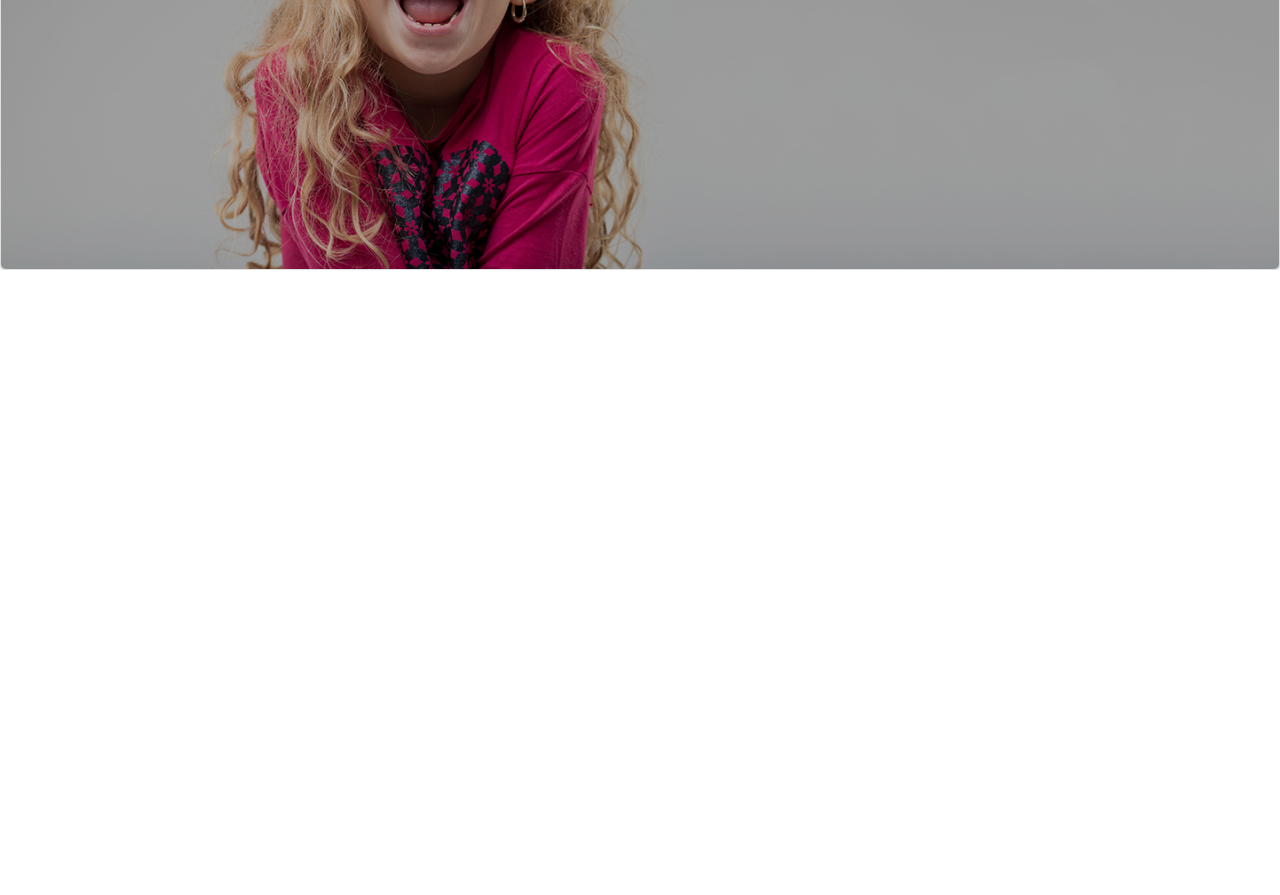
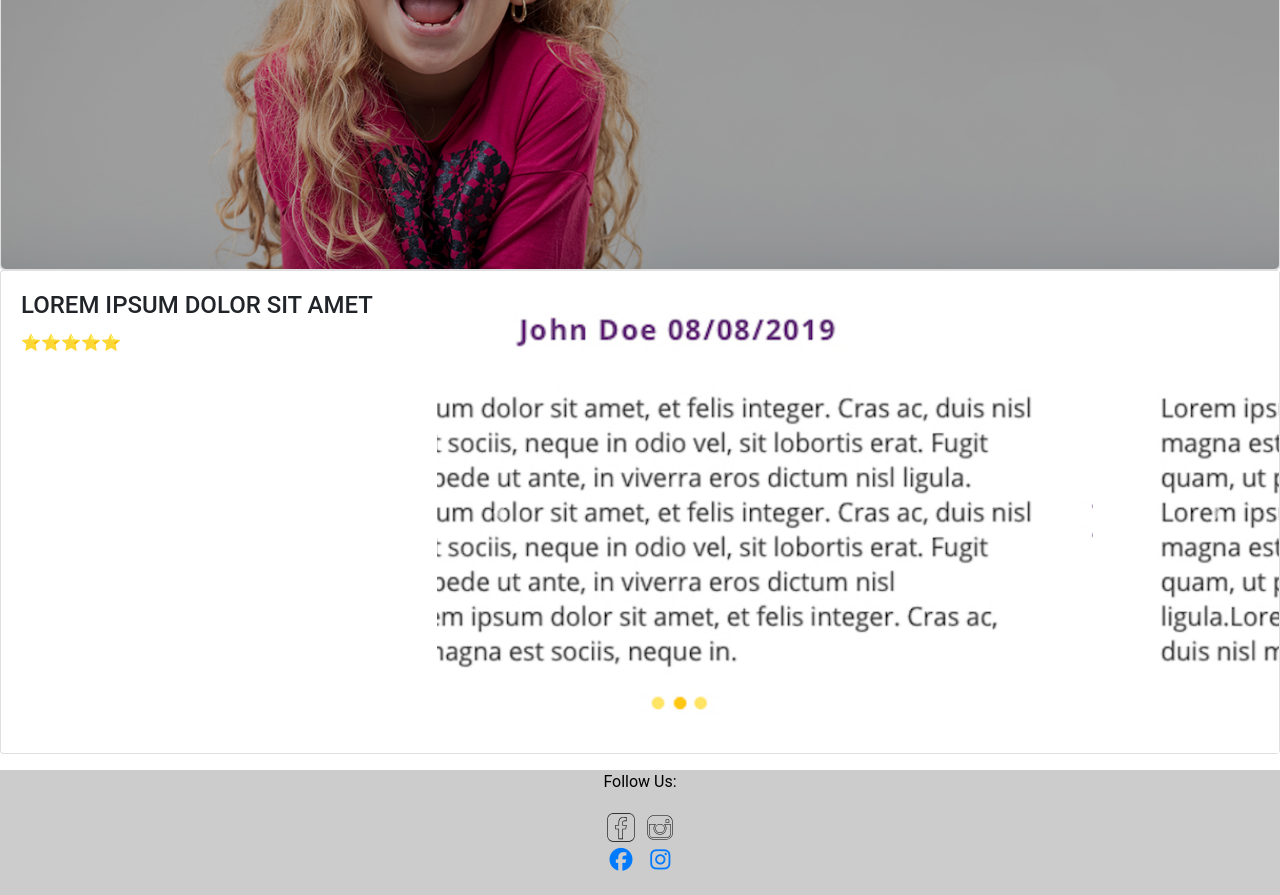
Before and after one commit to EHollingerFllStk/roosterGrin, a plain HTML site: page index.html in a window 1280 px wide. Shown: the part 3058-3953 px from the top of the page. Before the commit the page ends 3328 px from the top, so only its background shows below. Drawn offline with nearby package versions, Linux system fonts and the light colour scheme.

Commit message:
add section 6 and footer

```diff
--- a/index.html
+++ b/index.html
@@ -189,5 +189,68 @@
       </div>
     </section>
 
+    <section id="carousel">
+      <div class="card mb-3 m-0 p-0">
+        <div class="row">
+          <div class="col-md-4">
+            <div class="card-body">
+            <h4 class="card-title">LOREM IPSUM DOLOR SIT AMET</h4>
+            <p>⭐⭐⭐⭐⭐</p>
+            </div>
+          </div>
+          <div class="col-md-8 float-right" >
+            <div id="carouselExampleControls" class="carousel slide" data-ride="carousel">
+              <div class="carousel-inner">
+                <div class="carousel-item active">
+                  <img class="d-block w-100" src="images/testimonial-slide.png" alt="First slide">
+                </div>
+                <div class="carousel-item">
+                  <img class="d-block w-100" src="images/testimonial-slide.png" alt="Second slide">
+                </div>
+                <div class="carousel-item">
+                  <img class="d-block w-100" src="images/testimonial-slide.png" alt="Third slide">
+                </div>
+              </div>
+              <a class="carousel-control-prev style" href="#carouselExampleControls" role="button" data-slide="prev">
+                <span class="carousel-control-prev-icon " aria-hidden="true"></span>
+                <span class="sr-only">Previous</span>
+              </a>
+              <a class="carousel-control-next" href="#carouselExampleControls" role="button" data-slide="next">
+                <span class="carousel-control-next-icon" aria-hidden="true"></span>
+                <span class="sr-only">Next</span>
+              </a>
+            </div>
+          </div>
+          </div>
+        </div>
+      </div>
+    </section>
+
+    <footer class="pull-right text-sm-center text-black" style="background-color: rgba(0,0,0,0.2);">
+      <div class="row align-items-right">
+        <div class="container text"></div>
+              <p>Follow Us:</p>
+          <div class="col-md-12 col-lg-12">
+            <div class="text-center text-md-center">
+              <ul class="list-inline">
+                <li class="list-inline-item">
+                  <a href="https://www.facebook.com/" target="_blank" class="btn-floating btn-sm-text white" style="font-size:23px";>
+                    <img src="images/facebook.svg" alt="facebook">
+                    <i class="fab fa-facebook"></i>
+                  </a>
+                </li>
+                <li class="list-inline-item">
+                  <a href="https://www.instagram.com/" target="_blank" class="btn-floating btn-sm-text white" style="font-size:23px";>
+                    <img src="images/instagram.svg" alt="">
+                    <i class="fab fa-instagram"></i>
+                  </a>
+                </li>
+                </ul>
+            </div>
+          </div>
+        </div>
+      </div>
+
+    </footer>
   </body>
 </html>
```
